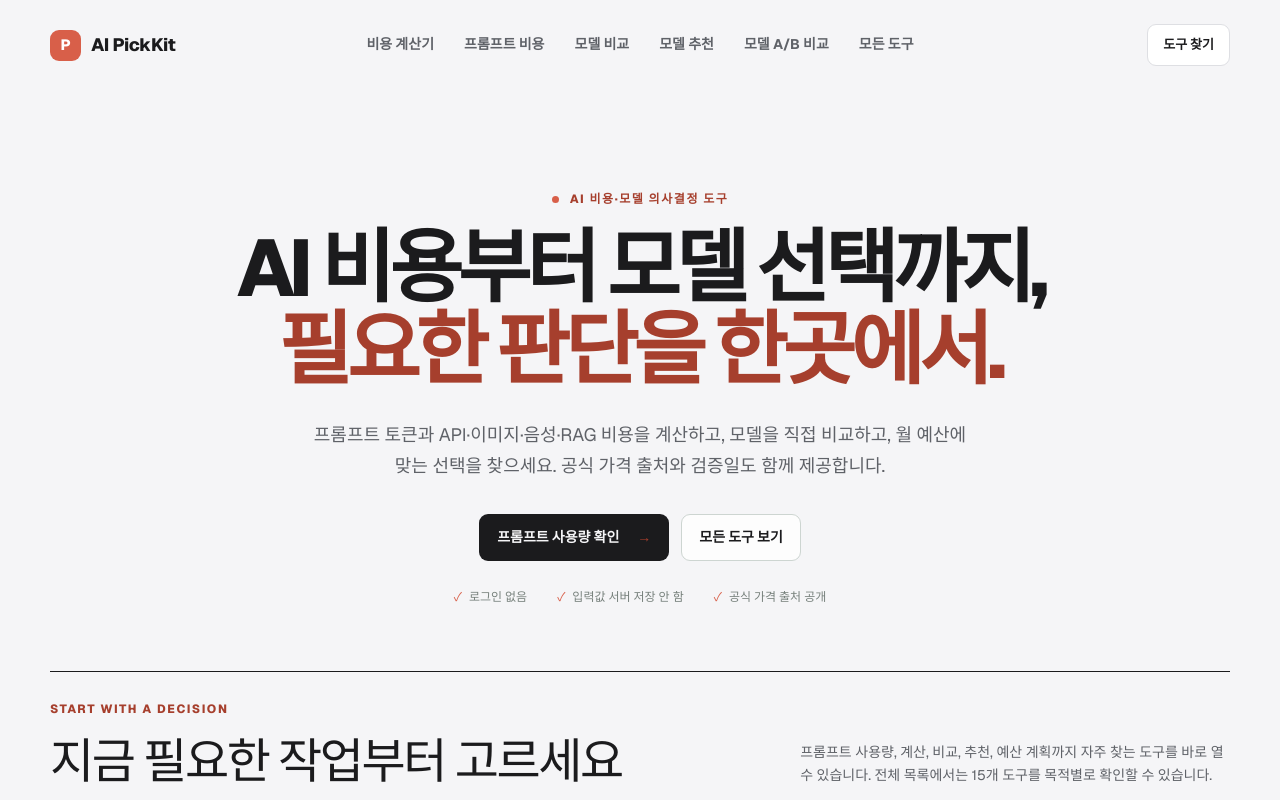
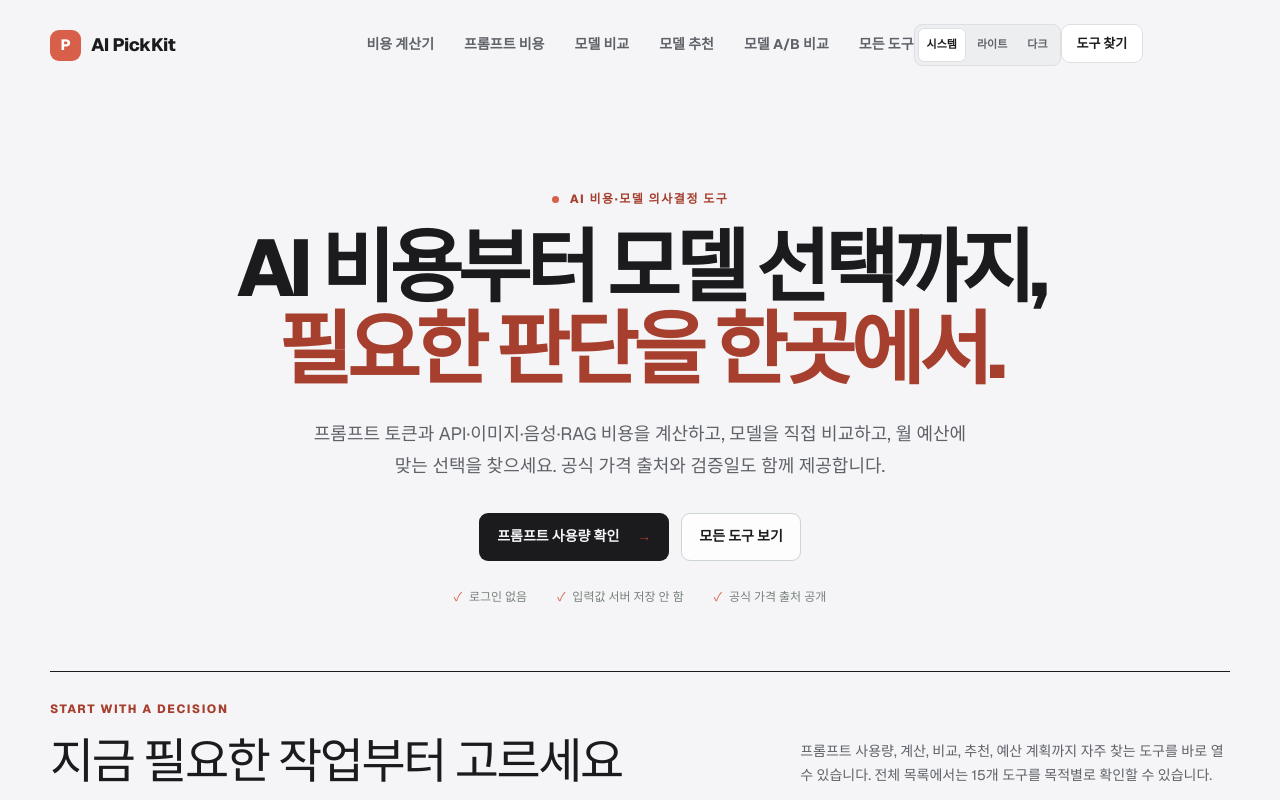
Before and after one commit to maxtop9843-byte/ai-pickkit, a Next.js app: page / in a window 1280 px wide. Shown: the top 800 px of the page. Built offline with nearby package versions, Linux system fonts and the light colour scheme.

Commit message:
feat(UX-003A): expose accessible theme preference

```diff
--- a/src/components/site-chrome.tsx
+++ b/src/components/site-chrome.tsx
@@ -1,5 +1,6 @@
 import Link from "next/link";
 import { toolRoutes } from "@/lib/tool-routes";
+import ThemeToggle from "@/components/theme-toggle";
 
 const primaryToolIds = new Set([
   "calculator",
@@ -30,9 +31,12 @@ export function SiteHeader() {
         ))}
         <Link href="/tools">모든 도구</Link>
       </nav>
-      <Link className="header-cta" href="/tools">
-        도구 찾기
-      </Link>
+      <div className="site-header-actions">
+        <ThemeToggle />
+        <Link className="header-cta" href="/tools">
+          도구 찾기
+        </Link>
+      </div>
     </header>
   );
 }
```
